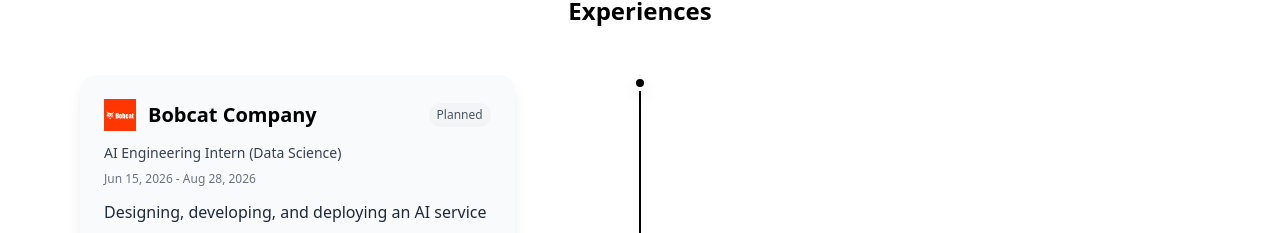
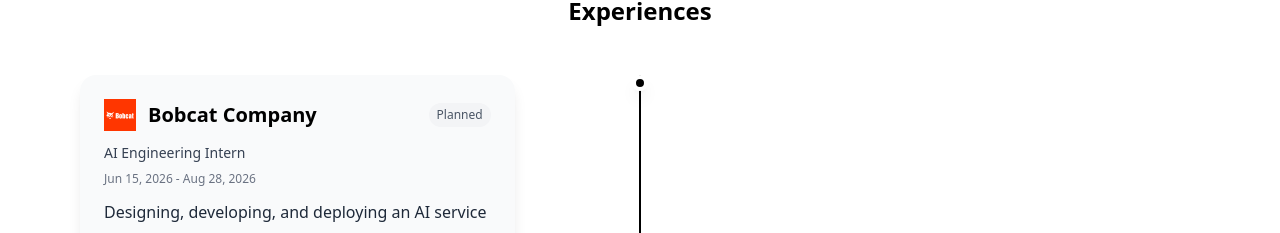
Before and after one commit to EuljeHoon/jehoon_website, a Next.js app: page / in a window 1280 px wide. Shown: the part 1553-1786 px from the top of the page. Built offline with nearby package versions, Linux system fonts and the light colour scheme.

Commit message:
Change job title

```diff
--- a/src/data/experiences.ts
+++ b/src/data/experiences.ts
@@ -15,7 +15,7 @@ export const experiences: Experience[] = [
     {
         id: 1,
         title: "Bobcat Company",
-        role: "AI Engineering Intern (Data Science)",
+        role: "AI Engineering Intern",
         startDate: "2026-06-15",
         endDate: "2026-08-28",
         description: "Designing, developing, and deploying an AI service agent.",
```
